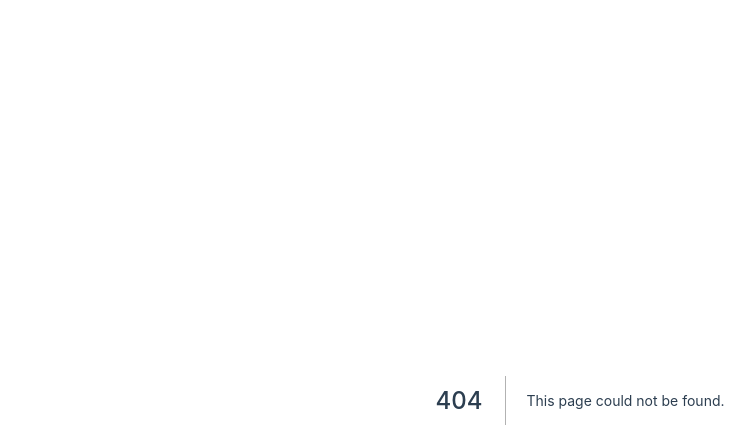
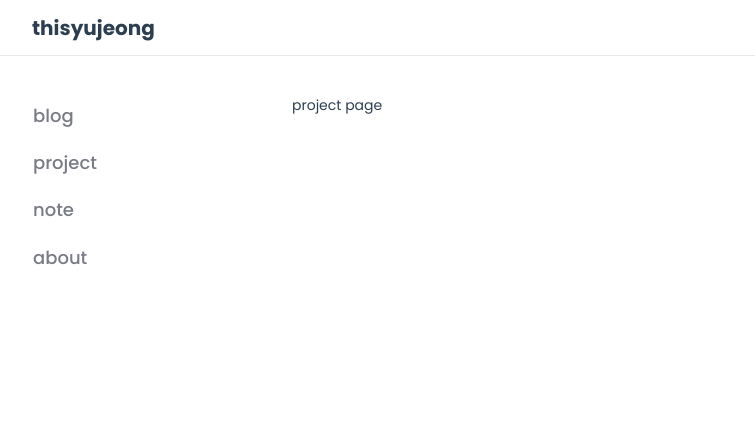
Before and after one commit to thisyujeong/thisyujeong-dev, a Next.js app: page /project in a window 1280 px wide. Before the commit this address had no page. Shown: the top 448 px of the page, without its empty margins (60-815 px from the left). Built offline with nearby package versions, Linux system fonts and the light colour scheme.

Commit message:
add: pages

```diff
--- a/data/navLinks.ts
+++ b/data/navLinks.ts
@@ -1,7 +1,8 @@
 const navLinks: { title: string; path: string; link: string }[] = [
-  { title: 'Blog', path: '/blog', link: '/blog' },
-  { title: 'Project', path: '/Project', link: '/Project' },
-  { title: 'About', path: '/About', link: '/About' },
+  { title: 'blog', path: '/blog', link: '/blog' },
+  { title: 'project', path: '/project', link: '/project' },
+  { title: 'note', path: '/note', link: '/note' },
+  { title: 'about', path: '/about', link: '/about' },
 ];
 
 export default navLinks;
--- /dev/null
+++ b/pages/project.tsx
@@ -0,0 +1,11 @@
+import Layout from '../components/Layout/Layout';
+
+const project = () => {
+  return (
+    <Layout>
+      <span>project page</span>
+    </Layout>
+  );
+};
+
+export default project;
```
Also changed, not shown: pages/about.tsx (added, +11 -0 lines), pages/blog.tsx (added, +11 -0 lines), pages/note.tsx (added, +11 -0 lines), pages/blog/[slug].tsx (added).
